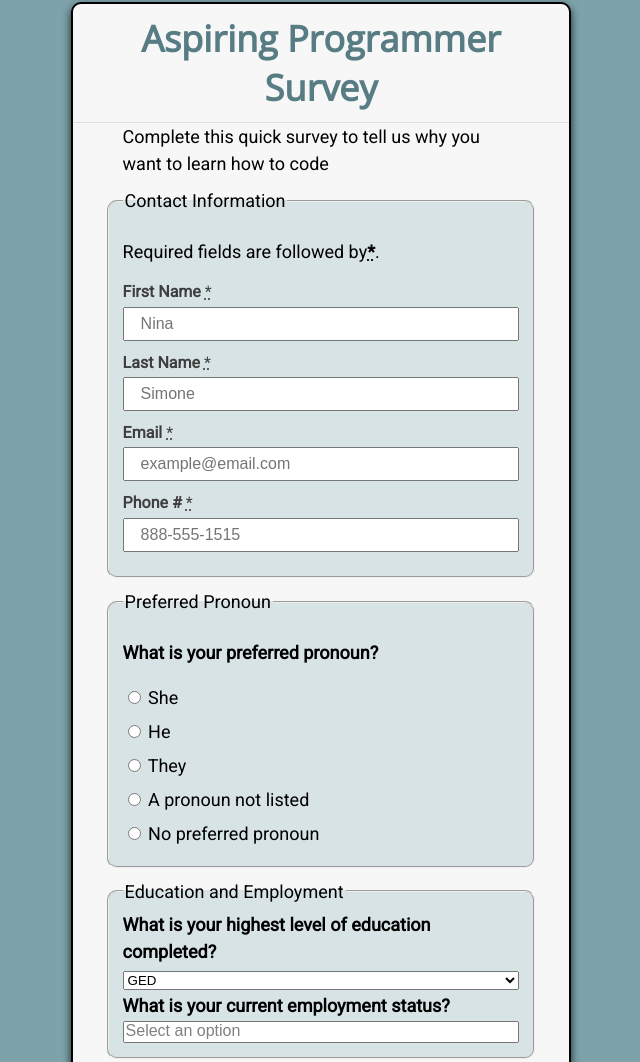
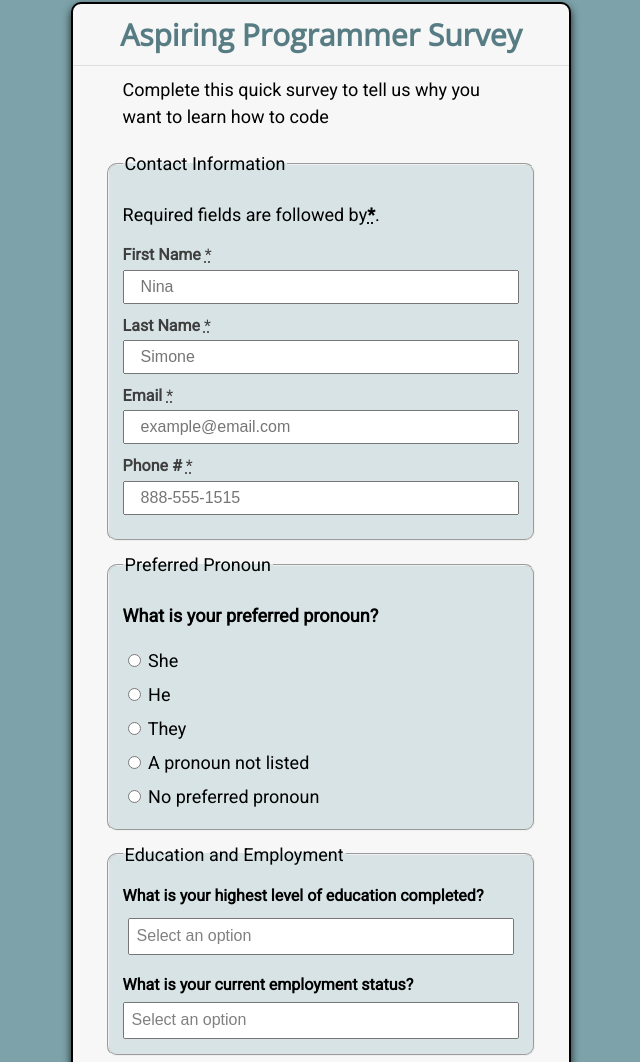
Before and after one commit to SoCalChristina/Survey-form, a plain HTML site: page index.html in a window 1280 px wide. Shown: the part 38-1100 px from the top of the page, without its empty margins (319-959 px from the left). Drawn offline with nearby package versions, Linux system fonts and the light colour scheme.

Commit message:
fix padding on option elements

```diff
--- a/css/main.css
+++ b/css/main.css
@@ -74,7 +74,8 @@ button {
 
 #title {
   margin: 1rem auto;
-  max-width: 80%;
+  max-width: 90%;
+  font-size: 3rem;
 }
 
 #subtitle {
@@ -88,7 +89,7 @@ button {
   }
 
 #description {
-  padding: 0 1rem;
+  padding: 1rem 1rem;
   max-width: 80%;
   text-align: left;
   margin: 0 auto;;
@@ -100,7 +101,6 @@ fieldset {
   border-radius: 1rem;
   max-width: 80%;
 }
-
 
 .default-fields {
   display: block;
@@ -132,12 +132,22 @@ fieldset {
 .labels {
   height: 3.4rem;
 }
+.label-selects {
+  font-size: 1.6rem;
+  margin: 1rem auto 0.5rem;
+}
 
-select option{
+.select-options {
+  padding: 0.5rem;
+}
+
+#employment option, #dropdown option {
+  padding: 0.8rem;
   font-size: 1.6rem;
 }
 
-#dropdown, #employment{
+#dropdown,
+#employment{
   width: 100%;
 }
 
@@ -148,7 +158,8 @@ select option{
       border-radius: 0.5rem;
 }
 
-input#hour, input#number {
+input#hour,
+input#number {
 font-size: 1.5rem;
     padding: .5rem;
     border: 1px solid #000;
--- a/index.html
+++ b/index.html
@@ -123,7 +123,7 @@
             </label><br>
           </div>
           <div class="select-options">
-              <select id="dropdown" name="education" size="1">
+              <select id="dropdown" name="education" size="1" multiple>
                 <option disabled value>Select an option</option>
                 <option value="ged">GED</option>
                 <option value="highschool">High School</option>
```
